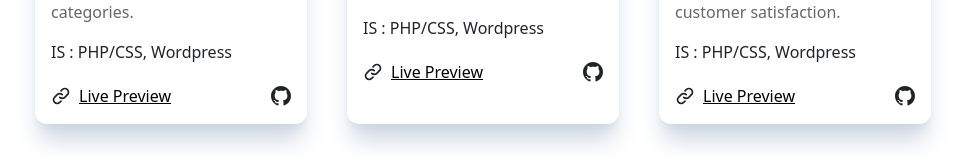
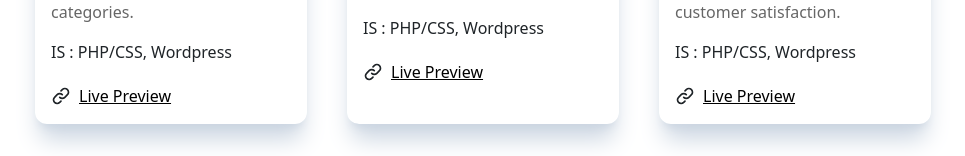
Before and after one commit to whatimran/Portfolio, a React (Create React App) app: page /projects in a window 1280 px wide. Shown: the part 588-744 px from the top of the page, without its empty margins (157-1122 px from the left). Built offline with nearby package versions, Linux system fonts and the light colour scheme.

Commit message:
Update Project.js

```diff
--- a/src/Components/Project.js
+++ b/src/Components/Project.js
@@ -42,22 +42,6 @@ function Project({ title, image, description, is, previewLink }) {
               Live Preview
             </a>
           </div>
-          <div className="flex items-center">
-            <svg
-              className="dark:fill-light-heading fill-dark-heading inline-block min-w-fit"
-              width="20"
-              height="20"
-              viewBox="0 0 20 20"
-              fill="none"
-              xmlns="http://www.w3.org/2000/svg"
-            >
-              <path
-                fillRule="evenodd"
-                clipRule="evenodd"
-                d="M10 0C4.475 0 0 4.475 0 10C0 14.425 2.8625 18.1625 6.8375 19.4875C7.3375 19.575 7.525 19.275 7.525 19.0125C7.525 18.775 7.5125 17.9875 7.5125 17.15C5 17.6125 4.35 16.5375 4.15 15.975C4.0375 15.6875 3.55 14.8 3.125 14.5625C2.775 14.375 2.275 13.9125 3.1125 13.9C3.9 13.8875 4.4625 14.625 4.65 14.925C5.55 16.4375 6.9875 16.0125 7.5625 15.75C7.65 15.1 7.9125 14.6625 8.2 14.4125C5.975 14.1625 3.65 13.3 3.65 9.475C3.65 8.3875 4.0375 7.4875 4.675 6.7875C4.575 6.5375 4.225 5.5125 4.775 4.1375C4.775 4.1375 5.6125 3.875 7.525 5.1625C8.325 4.9375 9.175 4.825 10.025 4.825C10.875 4.825 11.725 4.9375 12.525 5.1625C14.4375 3.8625 15.275 4.1375 15.275 4.1375C15.825 5.5125 15.475 6.5375 15.375 6.7875C16.0125 7.4875 16.4 8.375 16.4 9.475C16.4 13.3125 14.0625 14.1625 11.8375 14.4125C12.2 14.725 12.5125 15.325 12.5125 16.2625C12.5125 17.6 12.5 18.675 12.5 19.0125C12.5 19.275 12.6875 19.5875 13.1875 19.4875C15.1726 18.8173 16.8976 17.5414 18.1197 15.8395C19.3418 14.1375 19.9994 12.0952 20 10C20 4.475 15.525 0 10 0Z"
-              />
-            </svg>
-          </div>
         </div>
       </div>
     </article>
```
